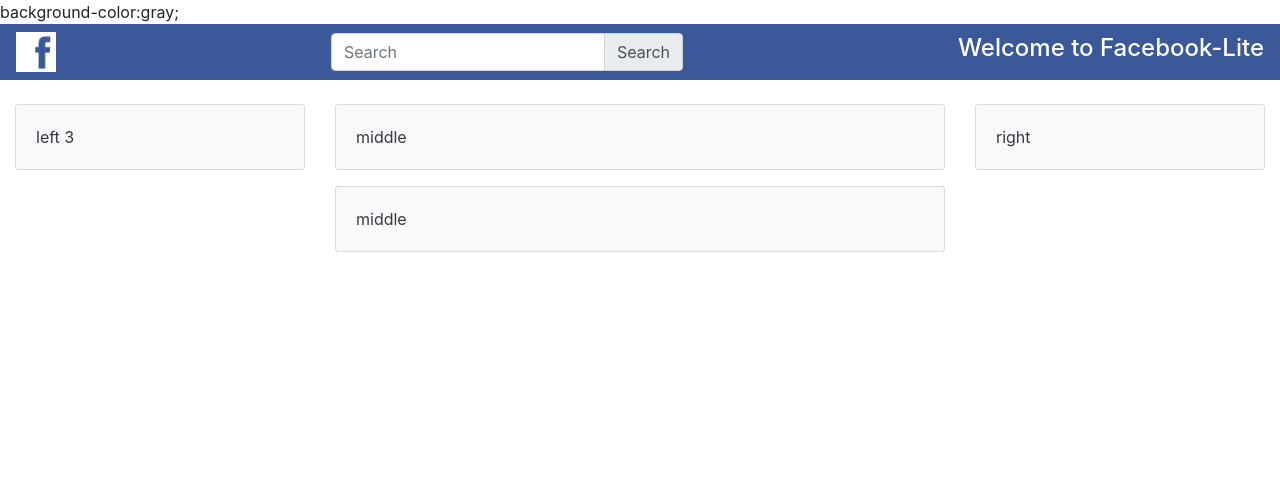
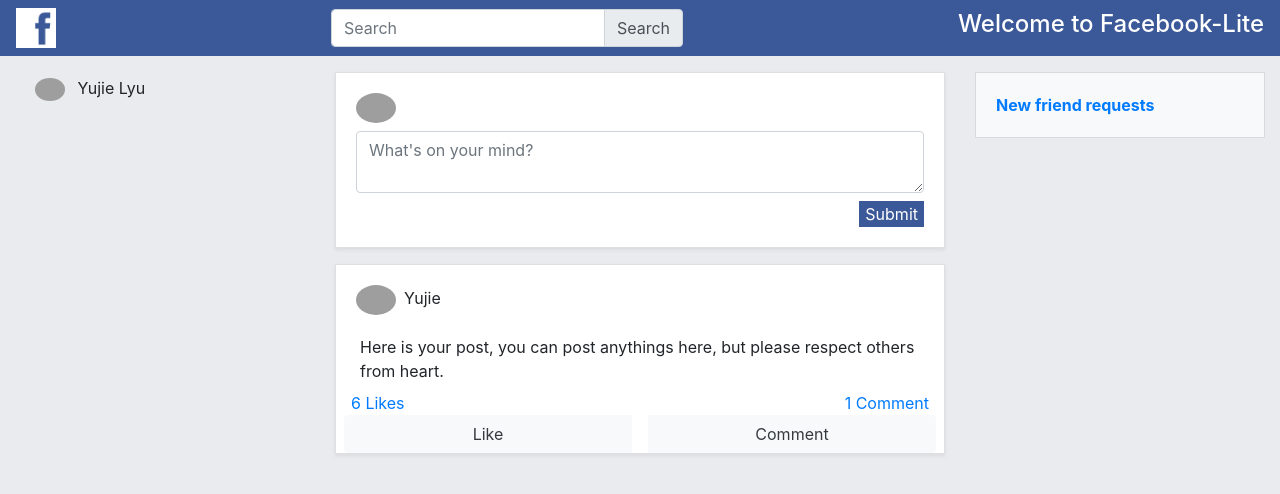
Before and after one commit to YujieLyu/Facebook-Lite, a PHP site: page / in a window 1280 px wide. Shown: the top 494 px of the page. Run offline with PHP 8.4, Linux system fonts and the light colour scheme; grey boxes are pictures that could not be loaded.

Commit message:
With comments and likes

```diff
--- a/header.php
+++ b/header.php
@@ -28,14 +28,14 @@
             integrity="sha384-JjSmVgyd0p3pXB1rRibZUAYoIIy6OrQ6VrjIEaFf/nJGzIxFDsf4x0xIM+B07jRM"
             crossorigin="anonymous"></script>
 </head>
-<body>
-background-color:gray;
+<!--background：Facebook bg #E9EBEE-->
+<body style="background-color: #E9EBEE;">
 <nav class="navbar navbar-extend-sm" style="background: #3b5998">
     <!-- Brand/logo -->
     <a>
         <img src="fb_logo.jpg" alt="logo" style="width:40px;">
     </a>
-    <form class="form-inline" action>
+    <form class="form-inline" action="">
         <div class="input-group">
             <input class="form-control" type="text" placeholder="Search">
             <div class="input-group-append">
@@ -44,8 +44,7 @@ background-color:gray;
         </div>
 
     </form>
-    <h4 class="text-white">Welcome to Facebook-Lite</h4>
+    <h4 class="text-white text-sm">Welcome to Facebook-Lite</h4>
 </nav>
-
 </body>
 </html>
--- a/index.php
+++ b/index.php
@@ -7,41 +7,78 @@
  */
 include_once('header.php');
 ?>
-<div class="container-fluid mt-4">
+<div class="container-fluid">
 
     <div class="row">
         <!--        Left Part-->
         <div class="col-3">
-            <div class="card bg-light text-dark">
+            <div class="card rounded-0 border-0 bg-transparent">
                 <div class="card-body">
-                    left
-                   <?php
-                   $x=1;
-                   $y=2;
-                   $z=$x+$y;
-                   echo $z;
-                   ?>
+                    <a>
+                        <img class="rounded-circle" src="YujieJPG.JPG" alt="avatar" style="width: 30px;">
+                    </a>
+
+                    <a href="#" class="text-body ml-2">Yujie Lyu</a>
+
                 </div>
             </div>
         </div>
         <!--        Middle Part-->
-        <div class="col-6">
-            <div class="card bg-light text-dark">
+        <div class="col-6 mt-3">
+            <div class="card rounded-0 shadow-sm mb-3 bg-white">
                 <div class="card-body">
-                    middle
+                    <div>
+                        <img class="rounded-circle" src="YujieJPG.JPG" alt="avatar" style="width: 40px;">
+                        <textarea class="form-control text-dark mt-2" rows="2" id="new_mind"
+                                  placeholder="What's on your mind?"></textarea>
+
+                        <button class="text-white mt-2 border-0 float-sm-right" style="background: #3b5998">
+                            Submit
+                        </button>
+
+                    </div>
                 </div>
             </div>
-            <div class="card bg-light text-dark mt-3">
+
+            <div class="card rounded-0 shadow-sm mb-3 bg-white">
                 <div class="card-body">
-                    middle
+                    <div>
+                        <img class="rounded-circle mr-2" src="YujieJPG.JPG" alt="avatar" style="width: 40px;">Yujie
+                    </div>
+                </div>
+
+                <div class="ml-4 mb-2">
+                    Here is your post, you can post anythings here, but please respect others from heart.
+                </div>
+
+                <div class="container">
+                    <div class="float-sm-left">
+                        <a href="#" data-toggle="tooltip" title="Chenglong Ma">6 Likes</a>
+                    </div>
+                    <div class="float-sm-right">
+                        <a href="#" data-toggle="tooltip" title="Chenglong Ma">1 Comment</a>
+                    </div>
+                </div>
+
+                <script>
+                    $(document).ready(function(){
+                        $('[data-toggle="tooltip"]').tooltip();
+                    });
+                </script>
+
+
+                <div class="btn-group">
+                    <button type="button" class="btn btn-light w-50 mx-2 text-dark">Like</button>
+                    <button type="button" class="btn btn-light w-50 mx-2 text-dark">Comment</button>
+
                 </div>
             </div>
         </div>
         <!--        Right Part-->
-        <div class="col-3">
-            <div class="card bg-light text-dark">
+        <div class="col-3 mt-3">
+            <div class="card rounded-0 bg-light text-primary">
                 <div class="card-body">
-                    right
+                    <b>New friend requests
                 </div>
             </div>
         </div>
```
